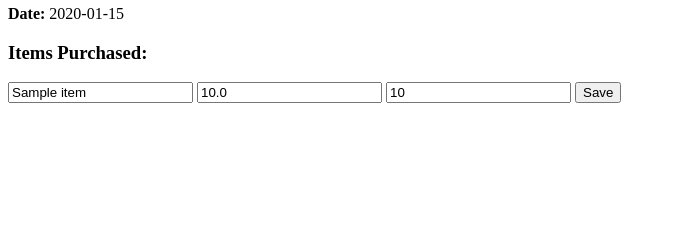
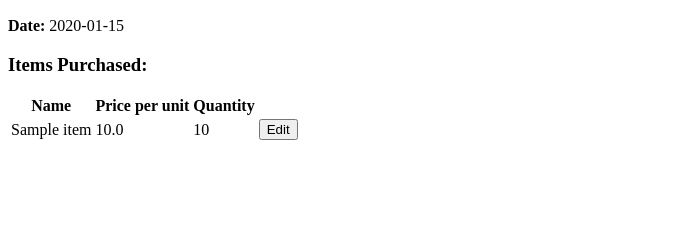
Before and after one commit to BenSwaffield/shopping-tracker, a Flask app: page /receipts/1 in a window 1280 px wide. Shown: the part 84-324 px from the top of the page, without its empty margins (0-676 px from the left). Run offline with Flask 3, Linux system fonts and the light colour scheme; tables that the repository leaves empty hold one stand-in row (values such as "Sample post").

Commit message:
Item editing working

```diff
--- a/app.py
+++ b/app.py
@@ -92,8 +92,28 @@
     print(receipt_data)
     return render_template("receipt_view.html", receipt=receipt_data, items=receipt_data.items)
 
-@app.route("/view/receipt-item/<id>", methods=["GET"])
+@app.route("/receipt-item/<id>/edit", methods=["GET"])
+def edit_receipt_item(id):
+    item = get_receipt_item(id)
+    if item is None:
+        return "Receipt item not found", 404
+    else:
+        return render_template("edit_item.html", item=item)
+
+@app.route("/receipt-item/<id>", methods=["GET", "PUT"])
 def view_receipt_item(id):
+    if request.method == "PUT":
+        name = request.form.get("name")
+        quantity = int(request.form.get("quantity"))
+        price_per_item = float(request.form.get("price_per_item"))
+        item = ReceiptItem(
+            id=int(id),
+            name=name,
+            quantity=quantity,
+            price_per_item=price_per_item
+        )
+        update_receipt_item(item)
+        return render_template("item.html", item=item)
     print(id)
     if id == "new":
         return render_template("item.html", item=ReceiptItem(name="", quantity=1, price_per_item=0.0))
--- a/templates/base.html
+++ b/templates/base.html
@@ -1,6 +1,7 @@
 <!DOCTYPE html>
 <html>
     <head>
+         <script src="https://cdn.jsdelivr.net/npm/htmx.org@2.0.8/dist/htmx.min.js"></script>
         <title>Shopping Tracker</title>
     </head>
     <body>
--- a/templates/item.html
+++ b/templates/item.html
@@ -1,7 +1,28 @@
-<form>
-<input type="text" value="{{ item.name }}">
-<input type="number" value="{{ item.price_per_item }}">
-<input type="number" value="{{ item.quantity }}">
-<input type="submit" value="Save"><br>
-</form>
-<!-- <li>{{ item.name }} - £{{ item.price_per_item }} - Quantity: {{ item.quantity }}</li> -->
+<!-- Based on https://htmx.org/examples/edit-row/ -->
+<tr>
+      <td>{{ item.name }}</td>
+      <td>{{ item.price_per_item }}</td>
+      <td>{{ item.quantity }}</td>
+      <td>
+        <button class="btn danger"
+                hx-get="/receipt-item/{{ item.id }}/edit"
+                hx-trigger="edit"
+                onClick="let editing = document.querySelector('.editing')
+                         if(editing) {
+                           Swal.fire({title: 'Already Editing',
+                                      showCancelButton: true,
+                                      confirmButtonText: 'Yep, Edit This Row!',
+                                      text:'Hey!  You are already editing a row!  Do you want to cancel that edit and continue?'})
+                           .then((result) => {
+                                if(result.isConfirmed) {
+                                   htmx.trigger(editing, 'cancel')
+                                   htmx.trigger(this, 'edit')
+                                }
+                            })
+                         } else {
+                            htmx.trigger(this, 'edit')
+                         }">
+          Edit
+        </button>
+      </td>
+    </tr>
--- a/templates/receipt_view.html
+++ b/templates/receipt_view.html
@@ -1,10 +1,25 @@
+{% extends "base.html" %}
+
+{% block content %}
 <h2>Receipt Details</h2>
 <p><strong>Store Name:</strong> {{ receipt.store_name }}</p>
 <p><strong>Date:</strong> {{ receipt.date }}</p>
 
 <h3>Items Purchased:</h3>
-<div>
-    {% for item in receipt.items %}
-    {% include 'item.html' %}
-    {% endfor %}
-</div>
+<!-- Based on https://htmx.org/examples/edit-row/ -->
+<table>
+    <thead>
+    <tr>
+        <th>Name</th>
+        <th>Price per unit</th>
+        <th>Quantity</th>
+        <th></th>
+    </tr>
+    </thead>
+    <tbody hx-target="closest tr" hx-swap="outerHTML">
+        {% for item in receipt.items %}
+        {% include 'item.html' %}
+        {% endfor %}
+    </tbody>
+</table>
+{% endblock content %}
```
Also changed, not shown: templates/edit_item.html (added, +14 -0 lines).
